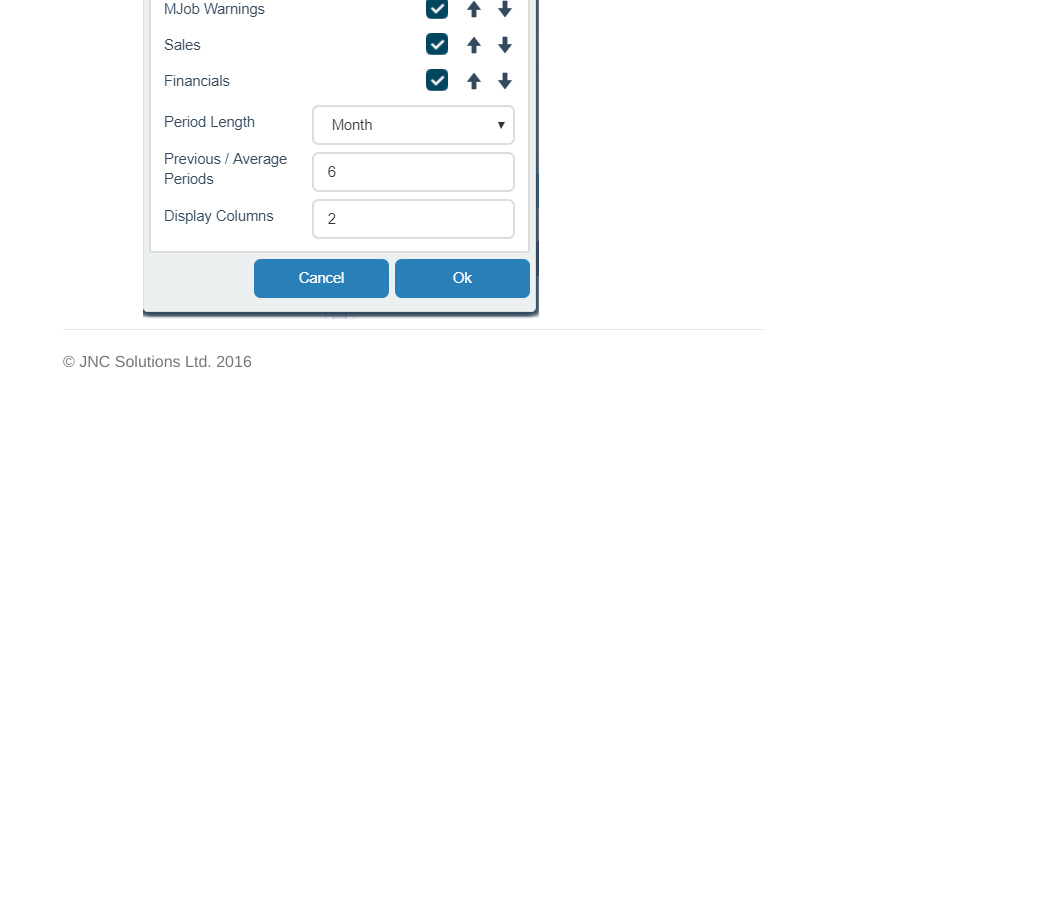
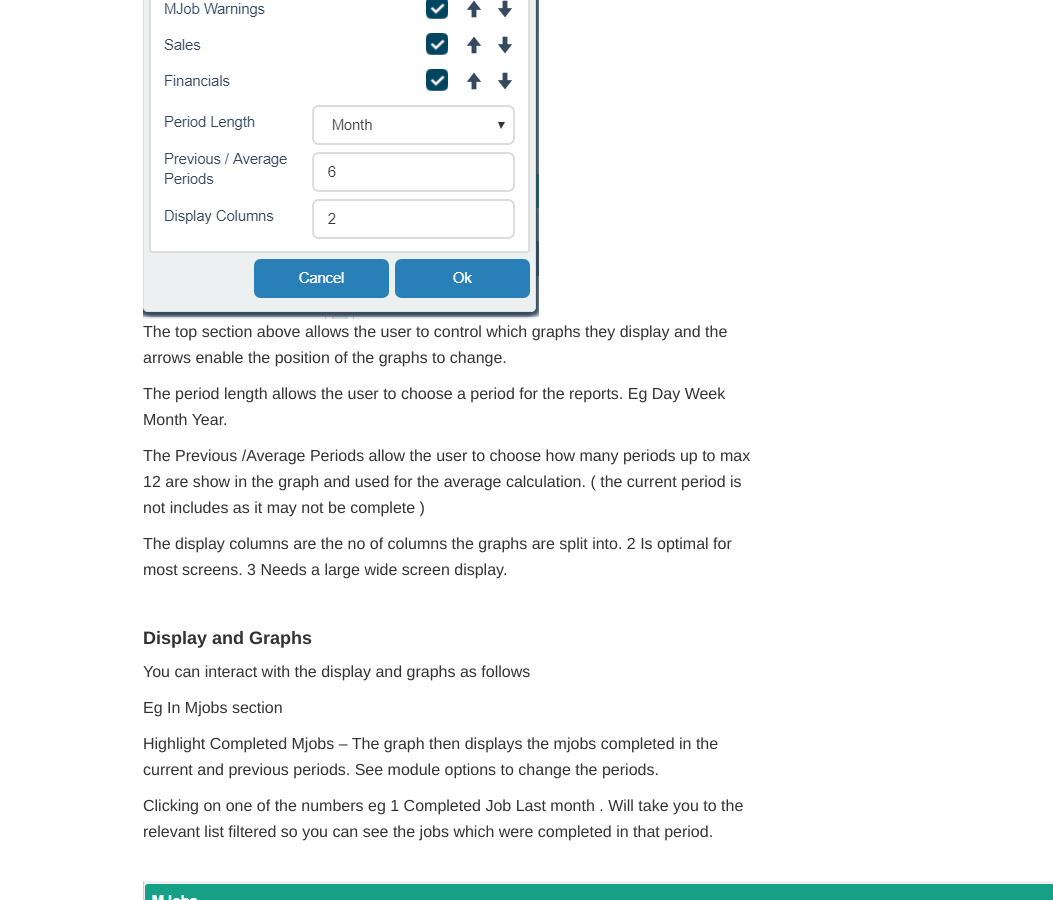
Before and after one commit to JNCSolutions/ConstructionManagerDocs, a Jekyll site: the page built from maintenance.html, in a window 1280 px wide and 900 px high, scrolled down 27213 px. Shown: the whole window, without its empty margins (227-1280 px from the left). Built offline with Jekyll 4.4.1, drawn with Linux system fonts in a browser that asks for light colours; before the commit the page ends 27618 px from its top, so only the background shows below that.

Commit message:
Update maintenance.html

```diff
--- a/maintenance.html
+++ b/maintenance.html
@@ -629,4 +629,22 @@
       <p>( Maintenance > Maintenance Dashboard > Module Options )</p>
       <br>
       <img src="img/Maintenance_Dashboard_ModuleOptions.png">
+      <br>
+      <p>The top section above allows the user to control which graphs they display and the arrows enable the
+        position of the graphs to change.</p>
+      <p>The period length allows the user to choose a period for the reports.  Eg Day Week Month Year.</p>
+      <p>The Previous /Average Periods allow the user to choose how many periods up to max 12 are show in the graph and used for the average calculation.
+        ( the current period is not includes as it may not be complete )</p>
+      <p>The display columns are the no of columns the graphs are split into.
+        2 Is optimal for most screens. 3 Needs a large wide screen display.</p>
+      <br>
+      <h4><b>Display and Graphs</b></h4>
+      <p>You can interact with the display and graphs as follows</p>
+      <p>Eg In Mjobs section</p>
+      <p>Highlight Completed Mjobs – The graph then displays the mjobs completed in the current and previous periods.  See module options to change the periods.</p>
+      <p>Clicking on one of the numbers eg 1 Completed Job Last month . Will take you to the relevant list filtered so you can see the jobs which were completed in that period.</p>
+      <br>
+      <img src="img/Maintenance_Dashboard_graph.png">
+
+      <br>
  </div>
```
